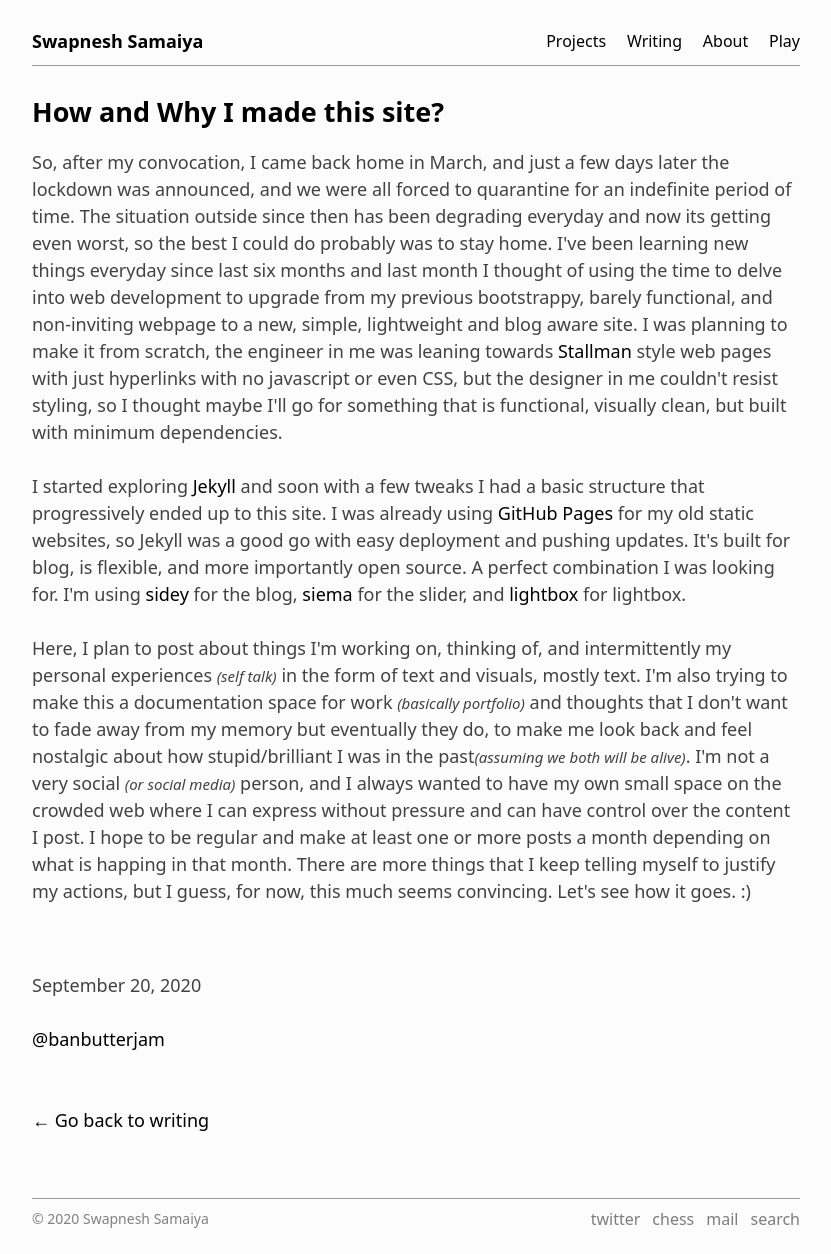
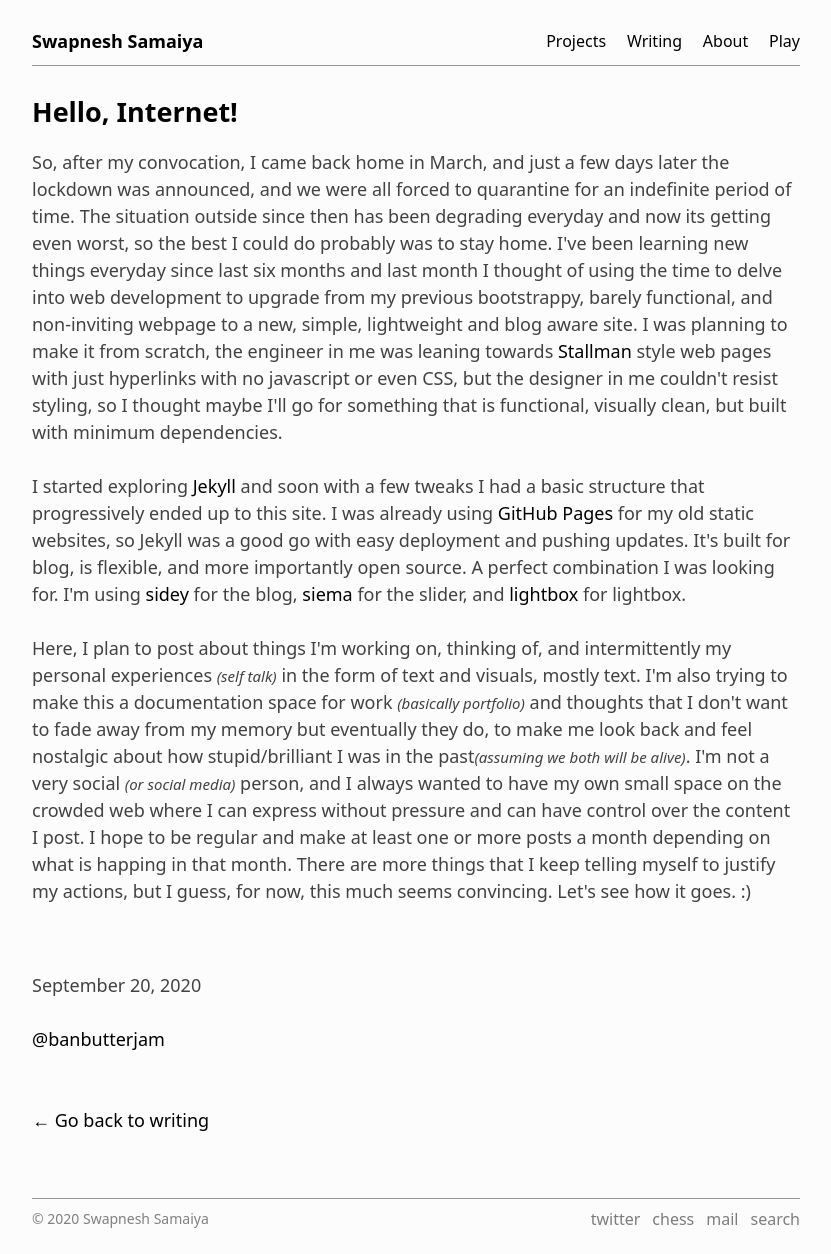
Before and after one commit to bunbutterjam/bunbutterjam.github.io, a Jekyll site: the page built from _posts/2020-09-20-Hello-Internet.html, in a window 1280 px wide. Shown: the whole page, without its empty margins (224-1055 px from the left). Built offline with Jekyll 4.4.1, drawn with Linux system fonts in a browser that asks for light colours.

Commit message:
hw final update

```diff
--- a/_posts/2020-09-20-How-and-Why I Made This Site.html
+++ b/_posts/2020-09-20-Hello-Internet.html
@@ -1,6 +1,6 @@
 ---
 layout: post
-title: How and Why I made this site?
+title: Hello, Internet!
 description: Justifying my existence on the internet.
 image: /assets/images/about_1.jpg
 ---
```
